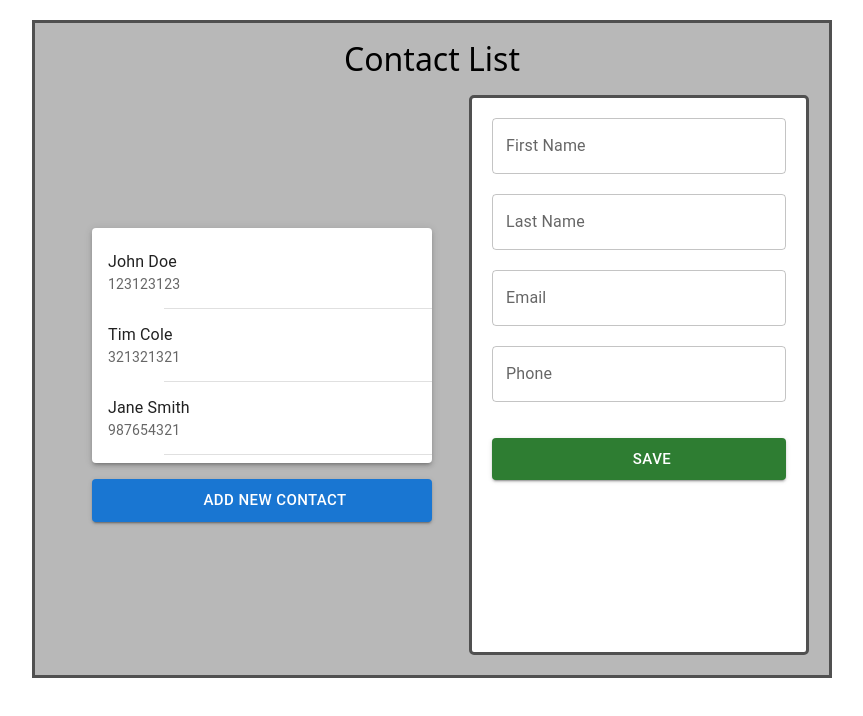
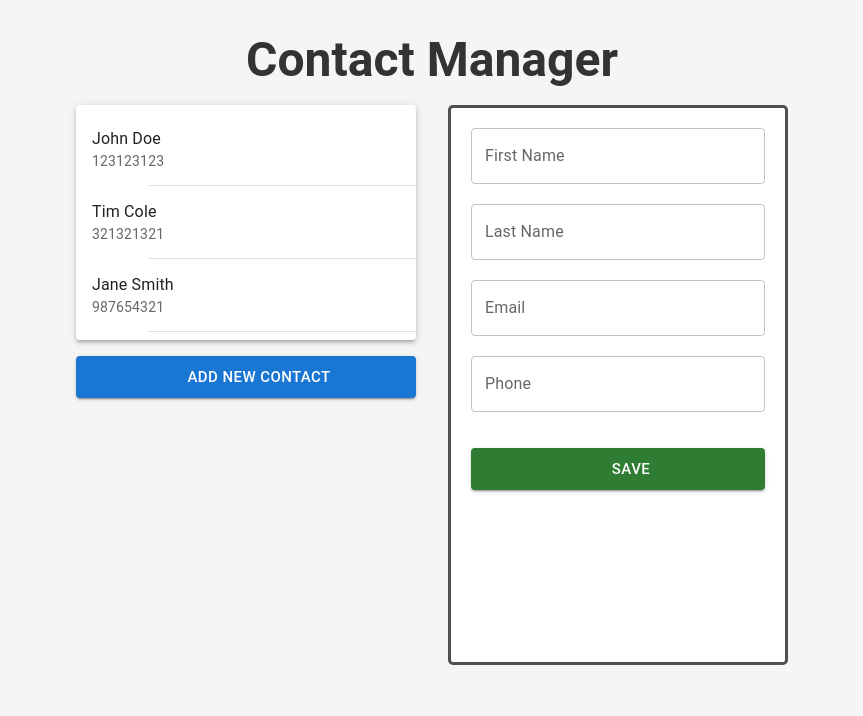
Before and after one commit to ziukoff1985/freshcode-react-hw-08-contact-list-with-formik-yup-mui, a React (Vite) app: page / in a window 1280 px wide. Shown: the top 716 px of the page, without its empty margins (208-1071 px from the left). Built offline with nearby package versions, Linux system fonts and the light colour scheme; data requests are answered from the project's data file; some icons are missing.

Commit message:
Add MUI to App

```diff
--- a/src/App.jsx
+++ b/src/App.jsx
@@ -1,16 +1,52 @@
+import Container from '@mui/material/Container';
+import Grid from '@mui/material/Grid';
+import Typography from '@mui/material/Typography';
+import Box from '@mui/material/Box';
+
 import ContactList from './components/ContactList/ContactList';
 import ContactForm from './components/ContactForm/ContactForm';
 import styles from './App.module.css';
 
 function App() {
     return (
-        <>
-            <h1 className={styles.title}>Contact List</h1>
-            <div className={styles.container}>
-                <ContactList />
-                <ContactForm />
-            </div>
-        </>
+        // Box з фоном на весь екран
+        <Box
+            sx={{
+                backgroundColor: '#f5f5f5',
+                minHeight: '100vh',
+                py: 4,
+            }}
+        >
+            <Container maxWidth='lg'>
+                <Typography
+                    variant='h3'
+                    align='center'
+                    gutterBottom
+                    sx={{ fontWeight: 'bold', color: '#333' }}
+                >
+                    Contact Manager
+                </Typography>
+
+                <Grid container spacing={4} justifyContent='center'>
+                    {/* Список контактів */}
+                    <Grid item xs={12} md={5}>
+                        <ContactList />
+                    </Grid>
+
+                    {/* Форма */}
+                    <Grid item xs={12} md={6}>
+                        <ContactForm />
+                    </Grid>
+                </Grid>
+            </Container>
+        </Box>
+        // <>
+        //     <h1 className={styles.title}>Contact List</h1>
+        //     <div className={styles.container}>
+        //         <ContactList />
+        //         <ContactForm />
+        //     </div>
+        // </>
     );
 }
 
--- a/src/components/ContactItem/ContactItem.jsx
+++ b/src/components/ContactItem/ContactItem.jsx
@@ -12,7 +12,7 @@ import {
     setContactForEdit,
 } from '../../store/slices/contactsSlice';
 
-import styles from './ContactItem.module.css';
+// import styles from './ContactItem.module.css';
 
 function ContactItem({ contact }) {
     const dispatch = useDispatch();
```
